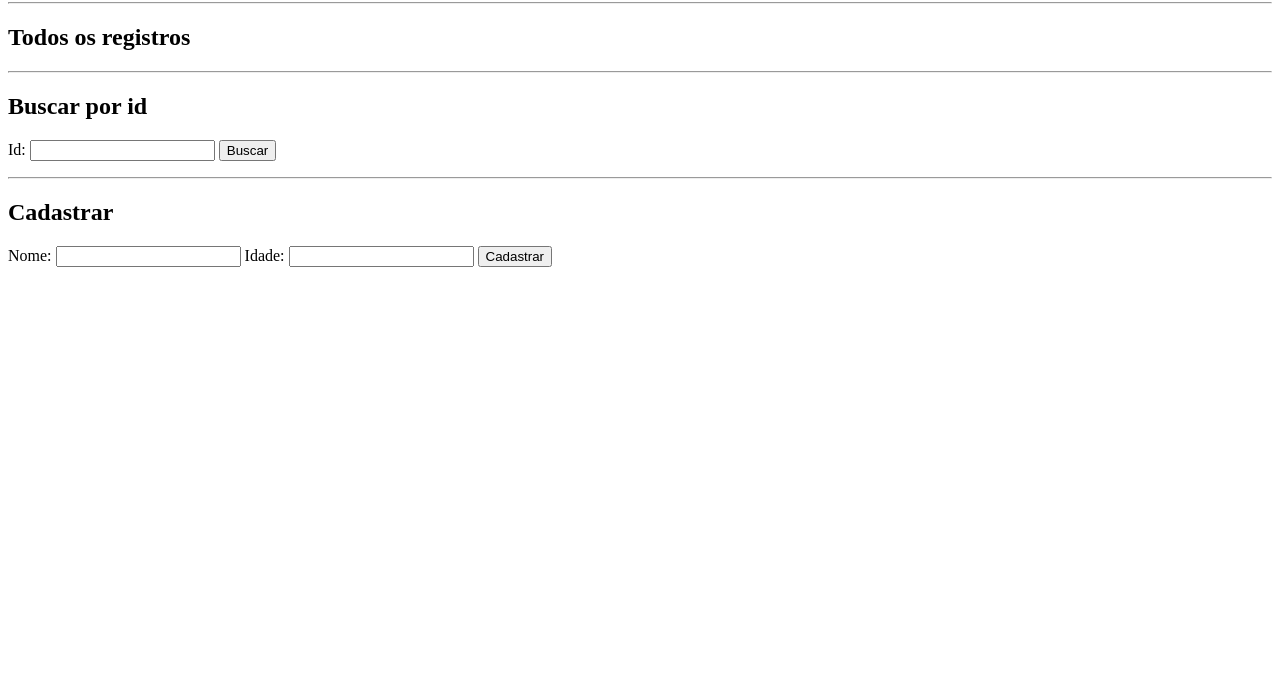
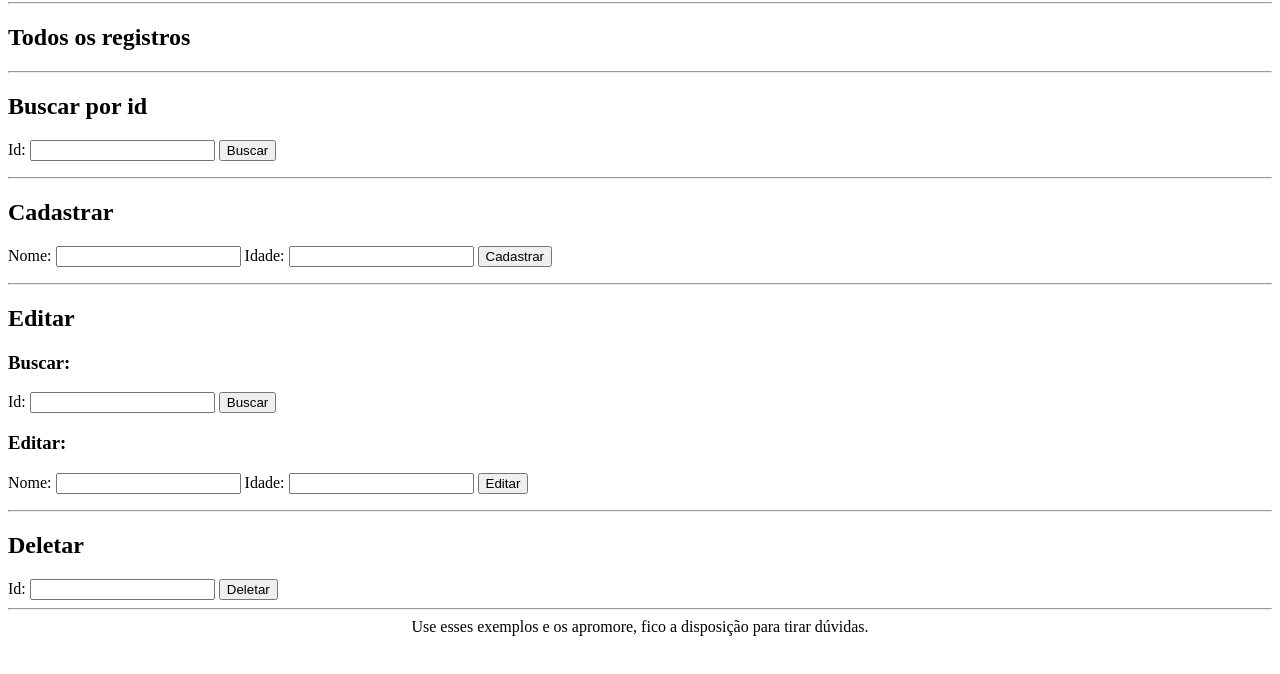
Before and after one commit to yurimarcon/front-api-node-sqlite, a plain HTML site: page index.html in a window 1280 px wide. Shown: the part 64-738 px from the top of the page. Drawn offline with Linux system fonts and the light colour scheme; no server answers.

Commit message:
Complementação dos métodos

```diff
--- a/index.html
+++ b/index.html
@@ -51,6 +51,55 @@
         <button onclick="postRecord()">Cadastrar</button>
         <ul id="listByPost"></ul>
     </section>
+    <hr>
+    <section>
+        <head>
+            <h2>
+                Editar
+            </h2>
+        </head>
+
+        <h3>Buscar:</h3>
+        <label>
+            Id:
+            <input type="number" id="idRecordToEdit"/>
+        </label>
+        <button onclick="getRecordToEdit()">Buscar</button>
+
+        <h3>Editar:</h3>
+        <label>
+            Nome:
+            <input type="text" id="nameRecordEdit"/>
+        </label>
+        <label>
+            Idade:
+            <input type="number" id="ageRecordEdit"/>
+        </label>
+        <button onclick="putRecord()">Editar</button>
+
+        <ul id="listByPost"></ul>
+    </section>
+
+    <hr>
+    <section>
+        <head>
+            <h2>
+                Deletar
+            </h2>
+        </head>
+
+        <label>
+            Id:
+            <input type="number" id="idRecordToDelete"/>
+        </label>
+        <button onclick="deleteRecord()">Deletar</button>
+    </section>
+    <hr>
+    <footer>
+        <center>
+            Use esses exemplos e os apromore, fico a disposição para tirar dúvidas.
+        </center>
+    </footer>
 </body>
 <script src="./index.js"></script>
 </html>
--- a/index.js
+++ b/index.js
@@ -35,7 +35,7 @@ let getById = () =>{
     })
     .catch(()=>{
         document.getElementById("listById").innerHTML = "";
-        console.log("Não exixte registro com esse id.");
+        alert("Não exixte registro com esse id.");
     })
 }
 
@@ -43,30 +43,107 @@ let postRecord = () =>{
     let name = document.getElementById("nameRecord").value;
     let age = document.getElementById("ageRecord").value;
 
-    fetch(URLBASE+`/pessoa`,{
-        method:"POST",
-        body:JSON.stringify({
-            nome: name,
-            idade: age
-        })
-    })
+    fetch(URLBASE+`/pessoa`, {
+        method: 'POST',
+        headers: {'Content-Type': 'application/json'},
+        body: JSON.stringify({
+                "nome":name,
+                "idade":age
+            })
+      })
     .then(res=>res.json())
     .then(res=>{
         if(!res)return;
 
         document.getElementById("listByPost").innerHTML =
             `<li>
-                <span>${res.id}</span>
-                <span>${res.nome}</span>
-                <span>${res.idade}</span>
+                <span>statusCode: ${res.statusCode}</span>
             </li>`;
+
+        console.log(res);
+        getAllRecords();
+    })
+    .catch(()=>{
+        document.getElementById("listById").innerHTML = "";
+        alert("Não exixte registro com esse id.");
+    })
+    document.getElementById("nameRecord").value = "";
+    document.getElementById("ageRecord").value = "";
+}
+
+let getRecordToEdit = () =>{
+    let id = document.getElementById("idRecordToEdit").value;
+    fetch(URLBASE+`/pessoa?id=${id}`)
+    .then(res=>res.json())
+    .then(res=>{
+        if(!res)return;
+
+        document.getElementById("nameRecordEdit").value = res.nome;
+        document.getElementById("ageRecordEdit").value = res.idade;
 
         console.log(res);
     })
     .catch(()=>{
-        document.getElementById("listById").innerHTML = "";
-        console.log("Não exixte registro com esse id.");
+        document.getElementById("idRecordToEdit").innerHTML = "";
+        alert("Não exixte registro com esse id.");
     })
 }
 
+let putRecord = () =>{
+    let id = document.getElementById("idRecordToEdit").value;
+    let name = document.getElementById("nameRecordEdit").value;
+    let age = document.getElementById("ageRecordEdit").value;
+
+    fetch(URLBASE+`/pessoa`, {
+        method: 'PUT',
+        headers: {'Content-Type': 'application/json'},
+        body: JSON.stringify({
+                "id":id,
+                "nome":name,
+                "idade":age
+            })
+      })
+    .then(res=>res.json())
+    .then(res=>{
+        if(!res)return;
+
+        document.getElementById("listByPost").innerHTML =
+            `<li>
+                <span>statusCode: ${res.statusCode}</span>
+            </li>`;
+
+        console.log(res);
+        getAllRecords();
+    })
+    .catch(()=>{
+
+        alert("Não exixte registro com esse id.");
+    });
+
+    document.getElementById("idRecordToEdit").value = "";
+    document.getElementById("nameRecordEdit").value = "";
+    document.getElementById("ageRecordEdit").value = "";
+}
+
+
+let deleteRecord = () =>{
+    let id = document.getElementById("idRecordToDelete").value;
+    fetch(URLBASE+`/pessoa`, {
+        method: 'DELETE',
+        headers: {'Content-Type': 'application/json'},
+        body: JSON.stringify({ "id":id })
+      })
+    .then(res=>res.json())
+    .then(res=>{
+        if(!res)return;
+
+        getAllRecords();
+        console.log(res);
+    })
+    .catch(()=>{
+        alert("Não exixte registro com esse id.");
+    })
+    document.getElementById("idRecordToDelete").value = "";
+}
+
 getAllRecords();
```
